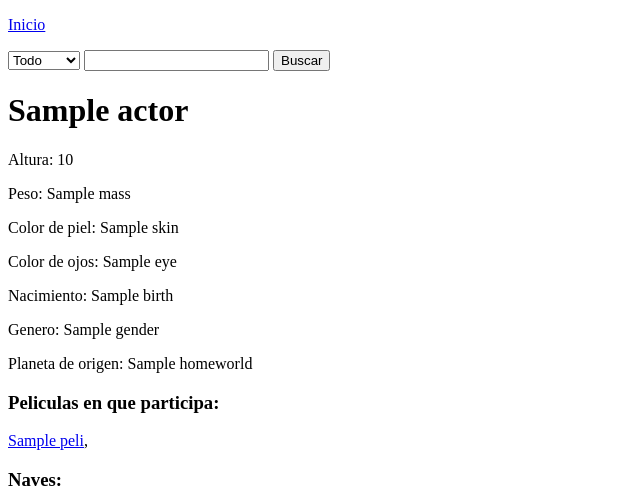
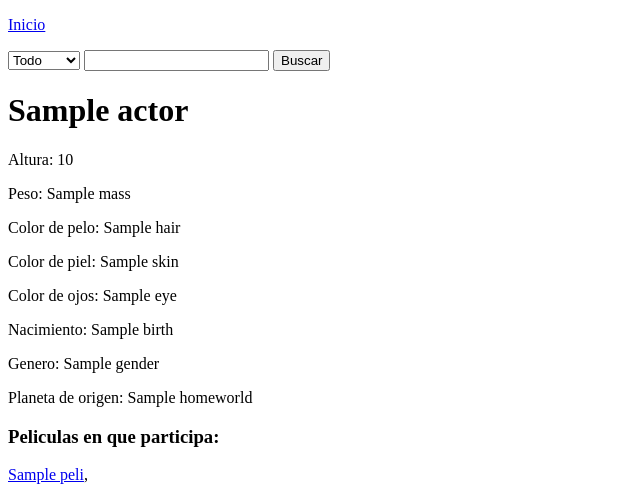
Before and after one commit to matnagra/swapinice, a Django app: template myapp/templates/actor.html in a window 1280 px wide. Shown: the top 489 px of the page, without its empty margins (0-640 px from the left). Run offline with Django 3.2, Linux system fonts and the light colour scheme; the template is opened without the code that fills it: most values are stand-ins (such as "Sample title", 1, 10 or a date in 2020).

Commit message:
se agrega campo color de pelo a persona

```diff
--- a/myapp/templates/actor.html
+++ b/myapp/templates/actor.html
@@ -5,6 +5,7 @@
 
 <p>Altura: {{ actor.height }}</p>
 <p>Peso: {{ actor.mass }}</p>
+<p>Color de pelo: {{ actor.hair }}</p>
 <p>Color de piel: {{ actor.skin }}</p>
 <p>Color de ojos: {{ actor.eye }}</p>
 <p>Nacimiento: {{ actor.birth }}</p>
--- a/myapp/views.py
+++ b/myapp/views.py
@@ -21,6 +21,7 @@ class Actor:
   def load_actor(self, actor):
     self.height = actor['height']
     self.mass = actor['mass']
+    self.hair = actor['hair_color']
     self.skin = actor['skin_color']
     self.eye = actor['eye_color']
     self.birth = actor['birth_year']
```
